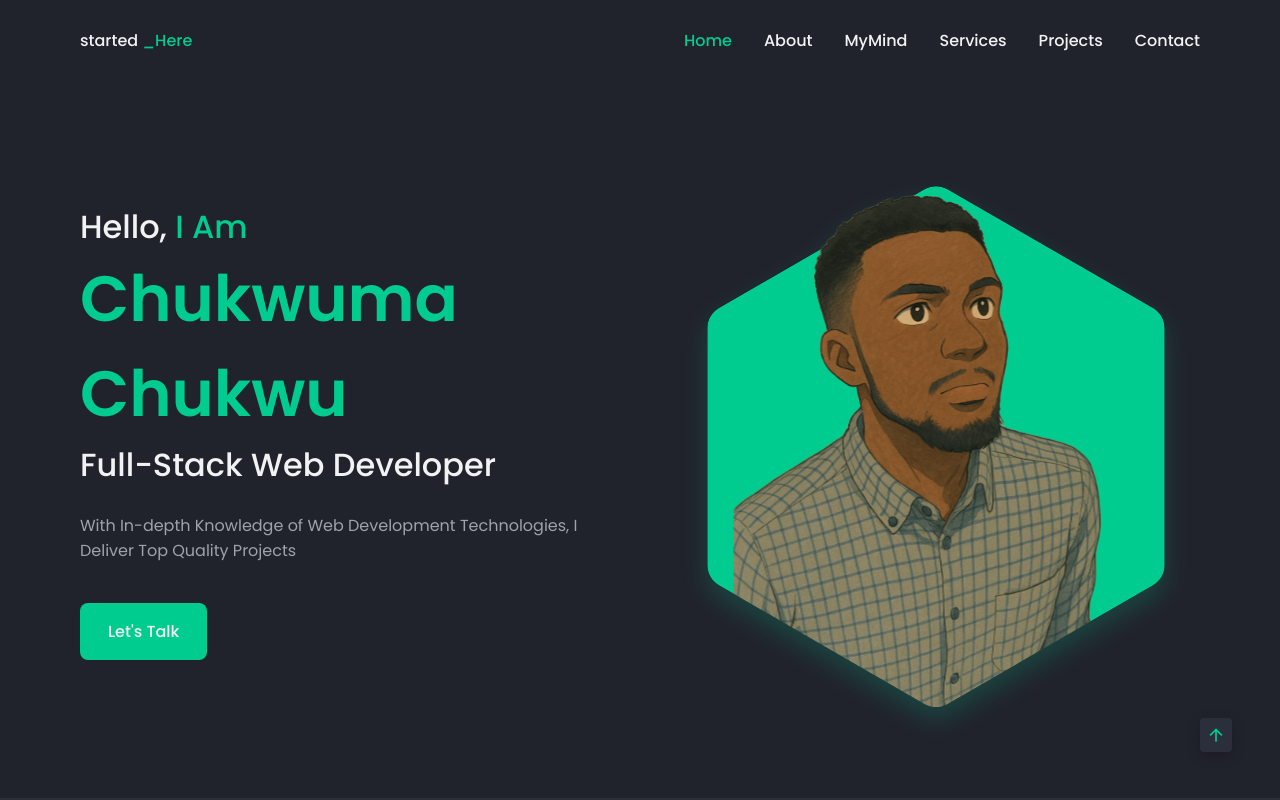
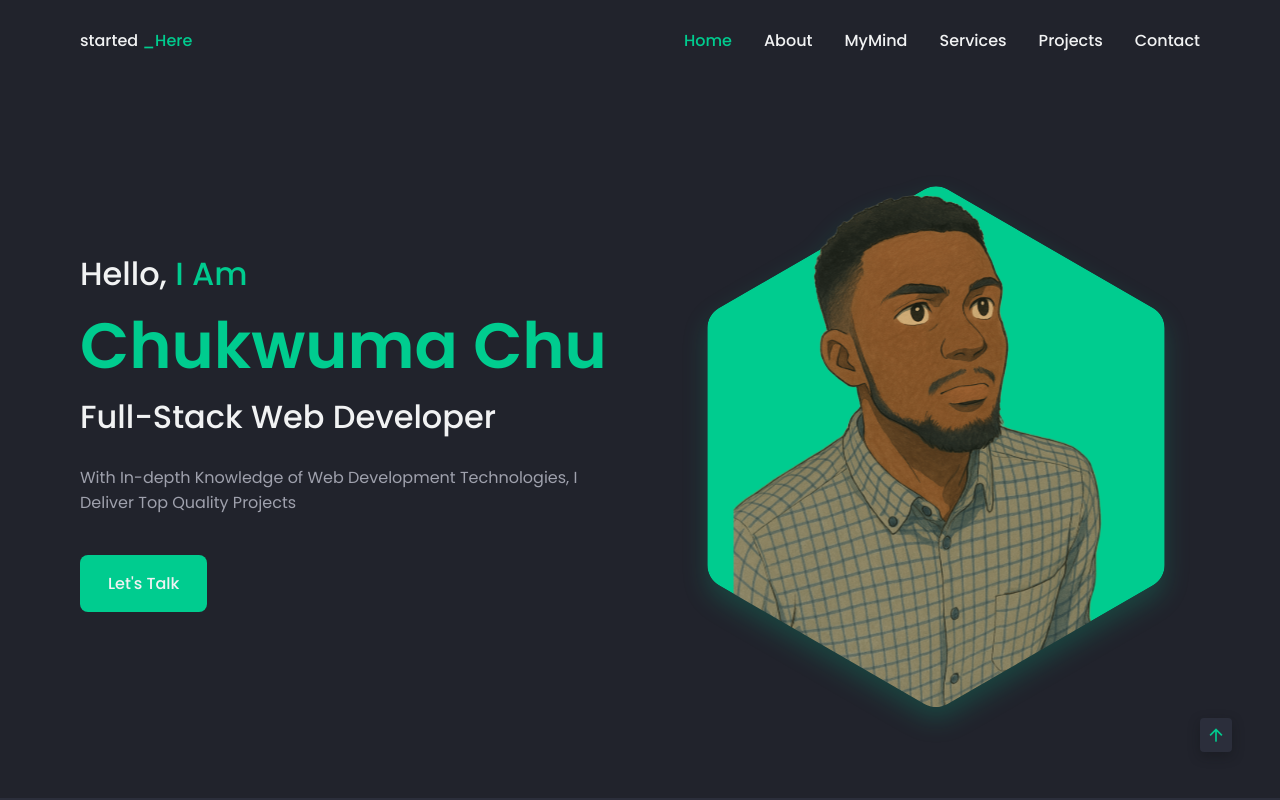
Before and after one commit to startedHere/my-vite-portfolio-project, a website: page index.html in a window 1280 px wide. Shown: the top 800 px of the page. Drawn offline with nearby package versions, Linux system fonts and the light colour scheme; no server answers.

Commit message:
Just a Trial Name Change from "Chu" to "Chukwuma"...

```diff
--- a/index.html
+++ b/index.html
@@ -104,7 +104,7 @@
 							Hello, <span>I Am</span>
 						</h3>
 
-						<h1 class="home__title">Chukwuma Chukwu</h1>
+						<h1 class="home__title">Chukwuma Chu</h1>
 
 						<h3 class="home__education">Full-Stack Web Developer</h3>
 
```
